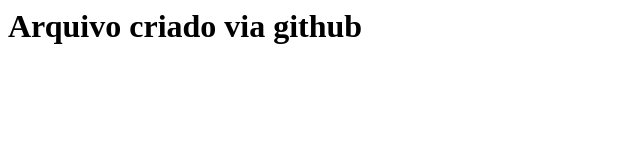
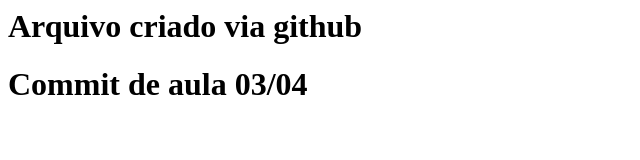
Before and after one commit to zFeliPX/website, a plain HTML site: page index.html in a window 1280 px wide. Shown: the whole page, without its empty margins (0-640 px from the left). Drawn offline with Linux system fonts and the light colour scheme.

Commit message:
Alteracao  03/04

```diff
--- a/index.html
+++ b/index.html
@@ -1,12 +1,12 @@
 <html>
   <head>
-<title> Git e Github </title>
+    <title> Git e Github </title>
+  </head>
+<body>
 
+    <h1> Arquivo criado via github </h1>
+    <h1> Commit de aula 03/04</h1>
 
-  </head>
-  <body>
+</body>
 
-  <h1> Arquivo criado via github </h1>
-
-  </body>
 </html>
```
